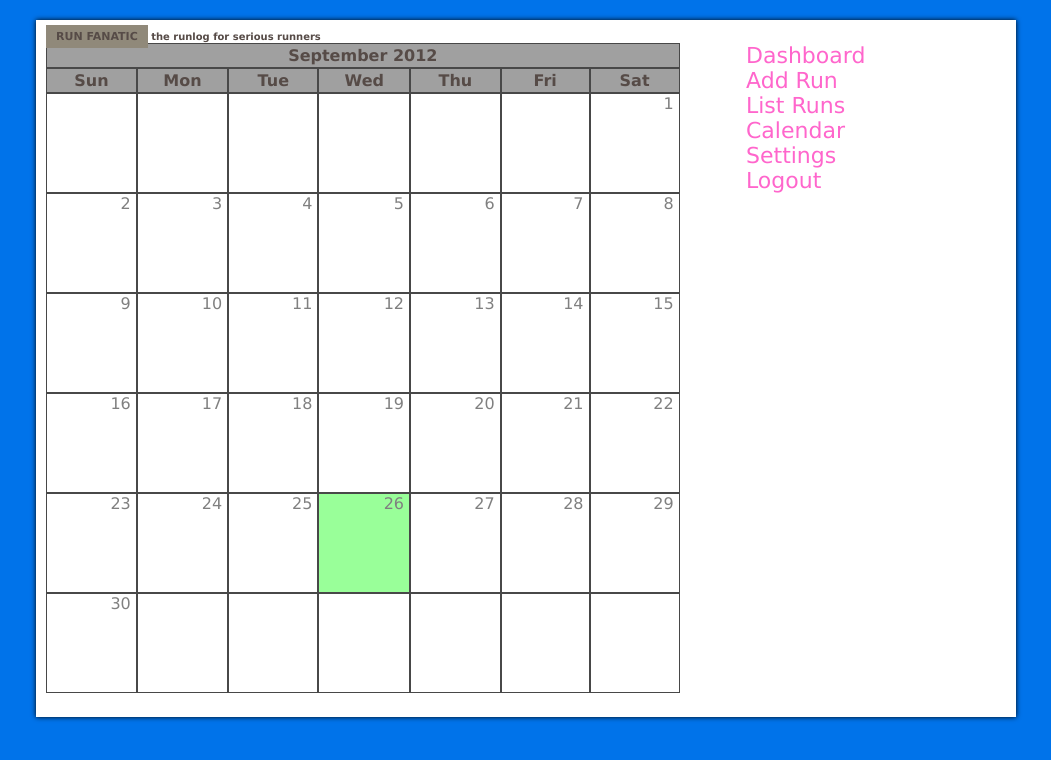
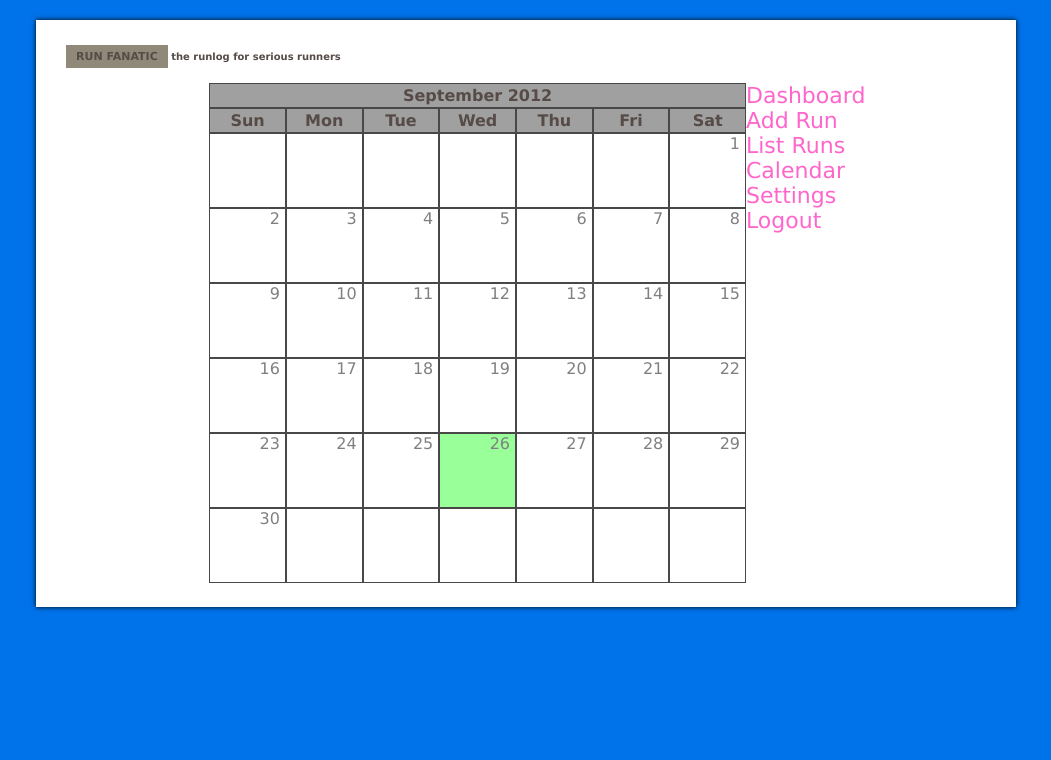
Before and after one commit to andrewaustin/simplerunlog, a Django app: page /calendar/ in a window 1280 px wide. Shown: the top 760 px of the page, without its empty margins (114-1165 px from the left). Run offline with Django 3.2, Linux system fonts and the light colour scheme; the visitor is signed in with stand-in values (Sample User, id 1); data that the repository does not hold is empty; some libraries are stand-ins or nearby versions.

Commit message:
Improve design of calendar and other elements

```diff
--- a/runfanatic/assets/css/cal.css
+++ b/runfanatic/assets/css/cal.css
@@ -5,15 +5,15 @@ table.month {
 table.month td {
     border: 1px solid #484848;
     overflow: hidden;
-    width: 100px;
-    height: 100px;
+    width: 75px;
+    height: 75px;
     position: relative;
 }
 
 table.month th {
     border: 1px solid #484848;
     overflow: hidden;
-    width: 100px;
+    width: 75px;
     height: 25px;
     background: #A0A0A0;
 }
@@ -32,7 +32,8 @@ table.month td div.day {
 table.month span.run {
     margin: 1px;
     display: block;
-    background:#3366FF;
+    background: #0073EA;
     width: 100%;
-    font-size: 0.75em;
+    font-size: 0.60em;
+    color: #ffffff;
 }
--- a/runfanatic/assets/css/style.css
+++ b/runfanatic/assets/css/style.css
@@ -31,11 +31,13 @@ body {
 
 #content {
     width: 66%;
+    margin: 0px auto;
 }
 
 #sidebar {
     float: right;
     width: 260px;
+    margin: 0px auto;
 }
 
 p, h1, pre {
@@ -79,7 +81,7 @@ pre {
 {
     font-family: "Lucida Sans Unicode", "Lucida Grande", Sans-Serif;
     font-size: 12px;
-    margin: 45px;
+    margin: 5px;
     width: 480px;
     text-align: left;
     border-collapse: collapse;
@@ -89,7 +91,7 @@ pre {
     font-size: 14px;
     font-weight: normal;
     padding: 10px 8px;
-    color: #039;
+    color: #0073EA;
 }
 #hor-zebra td
 {
@@ -105,7 +107,7 @@ pre {
 {
     font-family: "Lucida Sans Unicode", "Lucida Grande", Sans-Serif;
     font-size: 12px;
-    margin: 45px;
+    margin: 5px;
     width: 480px;
     text-align: left;
     border-collapse: collapse;
--- a/runfanatic/templates/base.html
+++ b/runfanatic/templates/base.html
@@ -11,8 +11,9 @@
     </head>
     <body>
         <div id="page">
-        <h1>run fanatic</h1><h5> the runlog for serious runners</h5>
-        <br/>
+        <div id="header">
+            <h1>run fanatic</h1><h5> the runlog for serious runners</h5>
+        </div>
         <div id="sidebar">
             <a href="{% url dashboard %}" class="nav">Dashboard</a><br/>
             <a id="addRun" href="#" class="nav">Add Run</a><br/>
```
